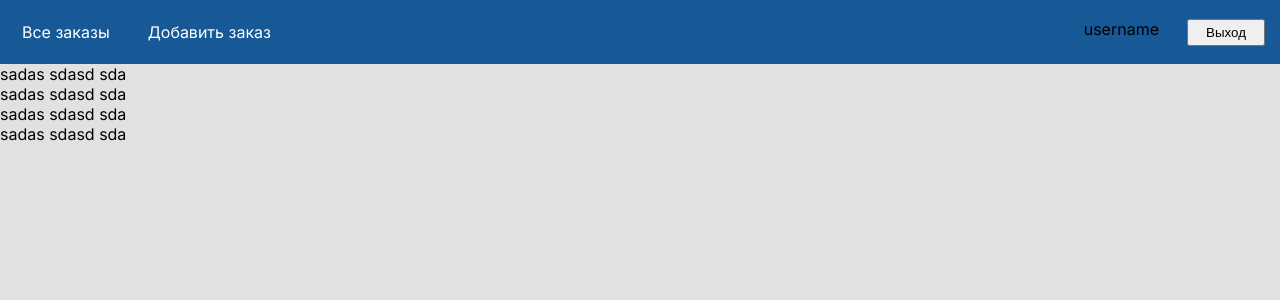
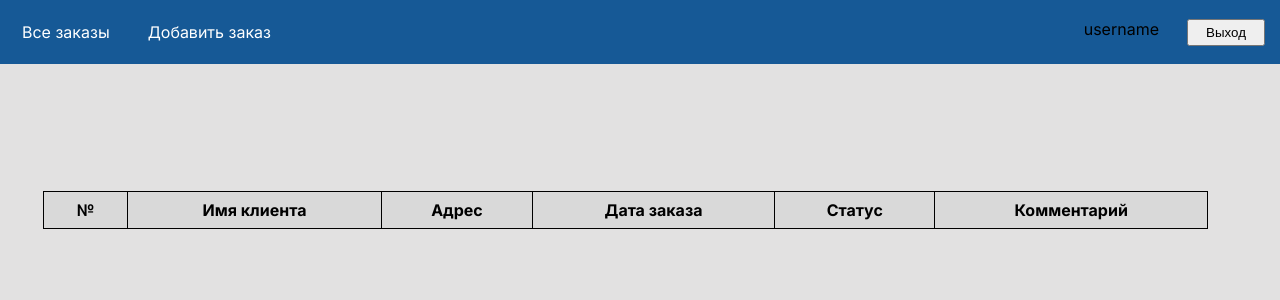
Before and after one commit to gfR616/AEtestTask, a Vue app: page / in a window 1280 px wide. Shown: the top 300 px of the page. Built offline with nearby package versions, Linux system fonts and the light colour scheme.

Commit message:
верстаем заказы

```diff
--- a/src/app/features/orders-list.vue
+++ b/src/app/features/orders-list.vue
@@ -1,6 +1,40 @@
 <template>
-  <div>sadas sdasd sda</div>
-  <div>sadas sdasd sda</div>
-  <div>sadas sdasd sda</div>
-  <div>sadas sdasd sda</div>
+  <div class="table-container">
+    <table class="orders-table">
+      <thead>
+        <tr>
+          <th>№</th>
+          <th>Имя клиента</th>
+          <th>Адрес</th>
+          <th>Дата заказа</th>
+          <th>Статус</th>
+          <th>Комментарий</th>
+        </tr>
+      </thead>
+
+      <tbody id="orders-body"></tbody>
+    </table>
+  </div>
 </template>
+
+<style scoped>
+.table-container {
+  padding: 127px 72px 0 43px;
+}
+
+.orders-table {
+  width: 100%;
+  border-collapse: collapse;
+}
+
+.orders-table th,
+.orders-table td {
+  padding: 8px 12px;
+  border: 1px solid #000000;
+}
+
+.orders-table th {
+  background: var(--primary-color);
+  text-align: center;
+}
+</style>
```
